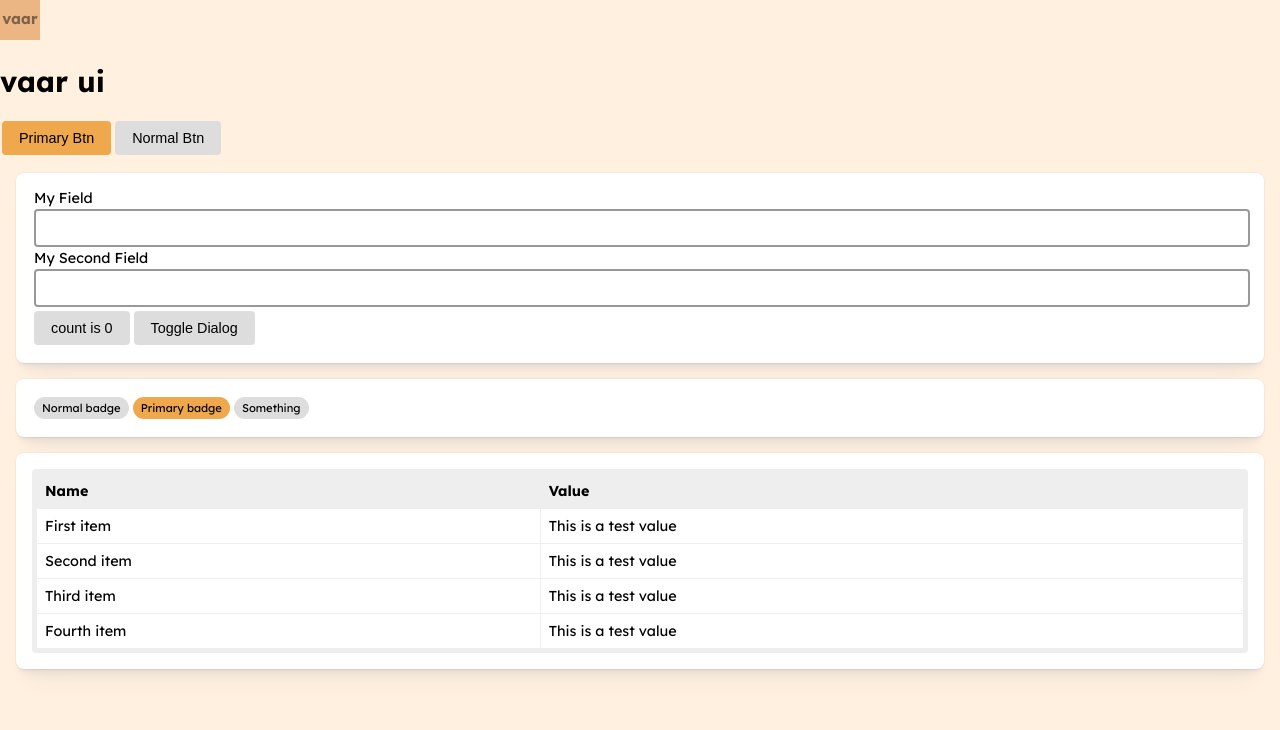
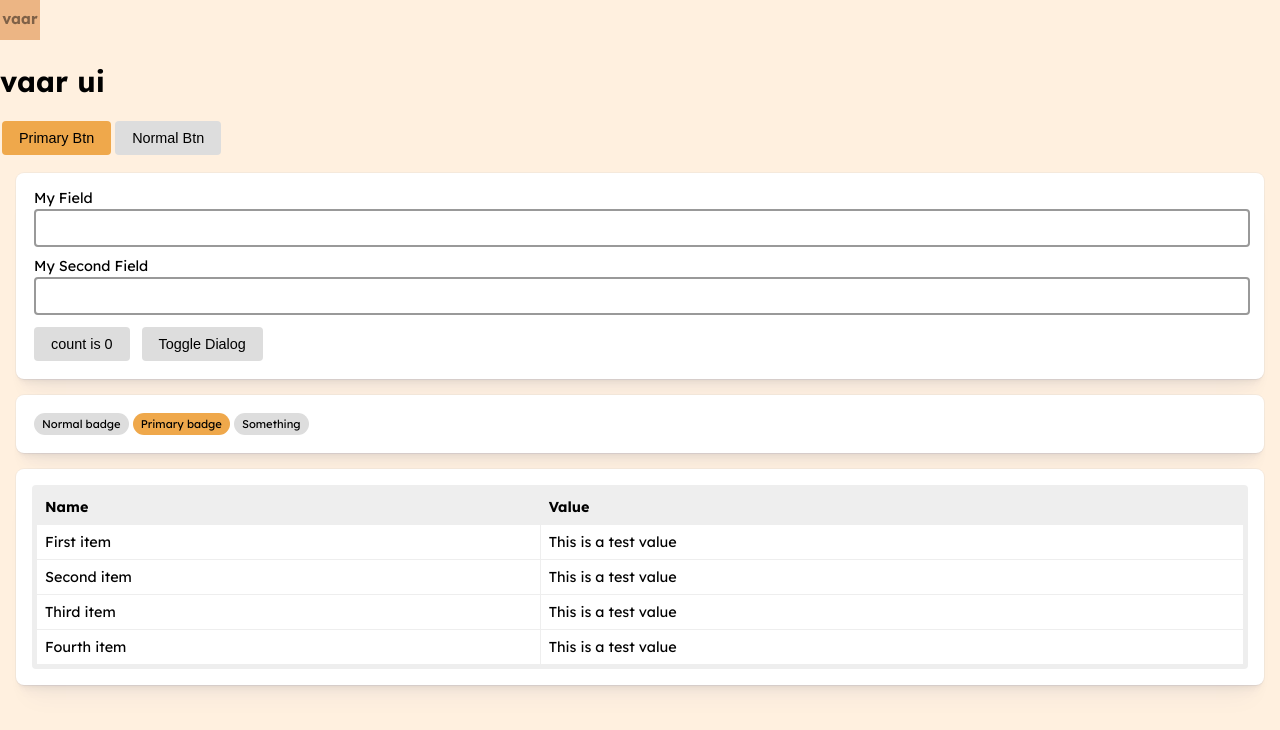
Before and after one commit to vaar-dev/vaar-ui, a React (Vite) app: page / in a window 1280 px wide. Shown: the top 730 px of the page. Built offline with nearby package versions, Linux system fonts and the light colour scheme.

Commit message:
Add stack component

```diff
--- a/fileMapping.ts
+++ b/fileMapping.ts
@@ -7,5 +7,6 @@ export const fileMapping: Record<string, string> = {
   "components/dialog": resolve(__dirname, "lib/components/dialog.tsx"),
   "components/entry": resolve(__dirname, "lib/components/entry.tsx"),
   "components/panel": resolve(__dirname, "lib/components/panel.tsx"),
+  "components/stack": resolve(__dirname, "lib/components/stack.tsx"),
   "components/table": resolve(__dirname, "lib/components/table.tsx"),
 };
--- /dev/null
+++ b/lib/components/stack.css
@@ -0,0 +1,12 @@
+.vaar-stack {
+  display: flex;
+  gap: var(--vaar-size-base);
+}
+
+.vaar-stack.stack-vertical {
+  flex-direction: column;
+}
+
+.vaar-stack.stack-horizontal {
+  flex-direction: row;
+}
--- /dev/null
+++ b/lib/components/stack.tsx
@@ -0,0 +1,15 @@
+import type { ReactNode } from "react";
+import "./stack.css";
+
+export type StackProps = {
+  children: ReactNode;
+  direction: "vertical" | "horizontal";
+};
+
+export function Stack(props: StackProps) {
+  const className =
+    props.direction === "horizontal"
+      ? "vaar-stack stack-horizontal"
+      : "vaar-stack stack-vertical";
+  return <div className={className}>{props.children}</div>;
+}
--- a/package.json
+++ b/package.json
@@ -1,7 +1,7 @@
 {
   "name": "@vaardev/ui",
   "license": "MIT",
-  "version": "0.7.1",
+  "version": "0.8.0",
   "type": "module",
   "repository": {
     "url": "git+https://github.com/vaar-dev/vaar-ui.git"
--- a/src/App.tsx
+++ b/src/App.tsx
@@ -7,6 +7,7 @@ import { Panel } from "../lib/components/panel";
 import { Table, type TableColumn } from "../lib/components/table";
 import "../lib/root.css";
 import { Entry } from "../lib/components/entry.tsx";
+import { Stack } from "../lib/components/stack.tsx";
 
 type TestTableData = {
   id: string;
@@ -63,24 +64,23 @@ function App() {
       <Button>Normal Btn</Button>
 
       <Panel>
+        <Stack direction="vertical">
           <Entry
             label="My Field"
             type="text"
             value={entryValue}
             onChange={setEntryValue}
           />
-        <Entry
-          label="My Second Field"
-          type="password"
-        />
-
+          <Entry label="My Second Field" type="password" />
+          <Stack direction="horizontal">
             <Button onClick={() => setCount((count) => count + 1)}>
               count is {count}
             </Button>
-
             <Button onClick={() => setIsDialogOpen(!isDialogOpen)}>
               Toggle Dialog
             </Button>
+          </Stack>
+        </Stack>
 
         <Dialog
           isOpen={isDialogOpen}
```
Also changed, not shown: 1 other file (tests, documents, lock files or other folders). Lines whose indentation alone changed are shown as unchanged.
